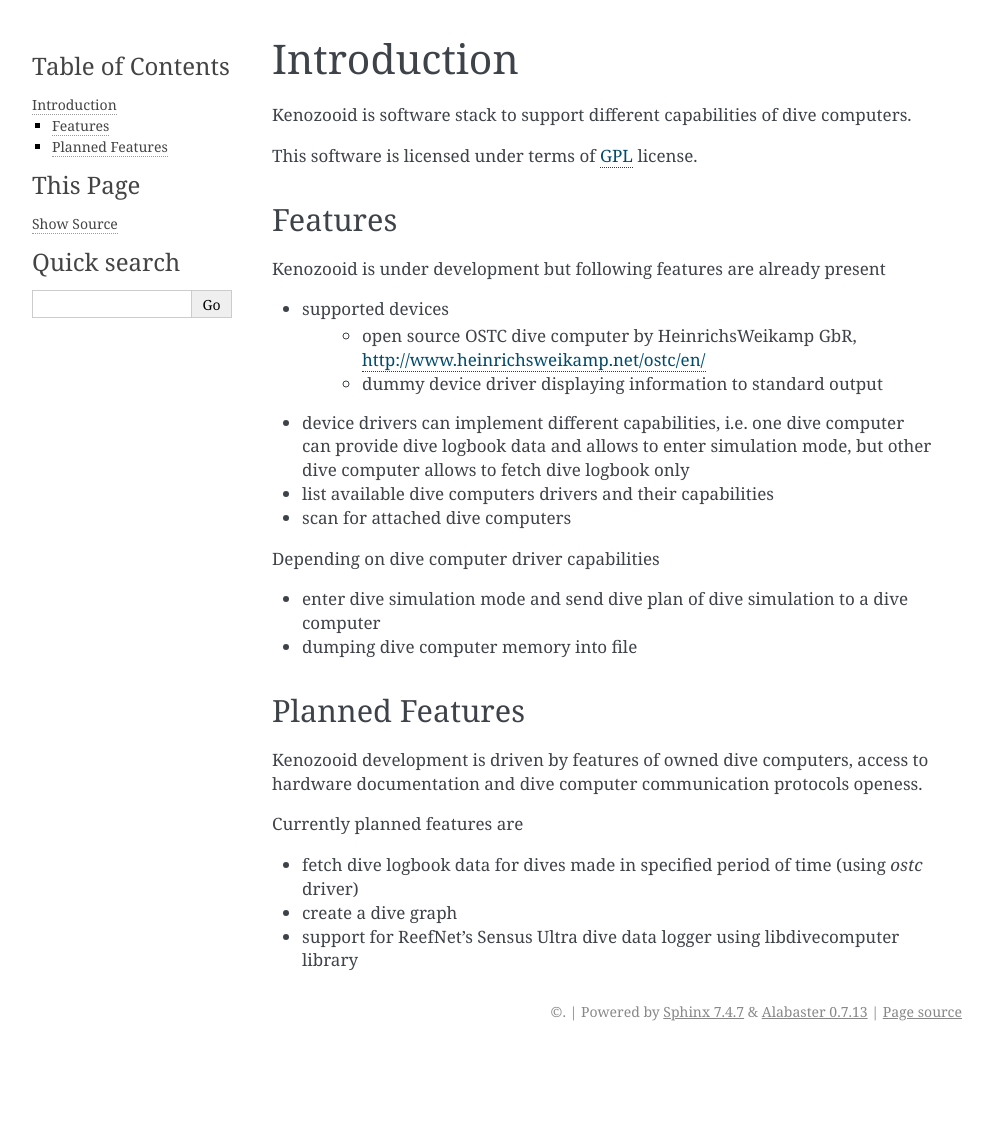
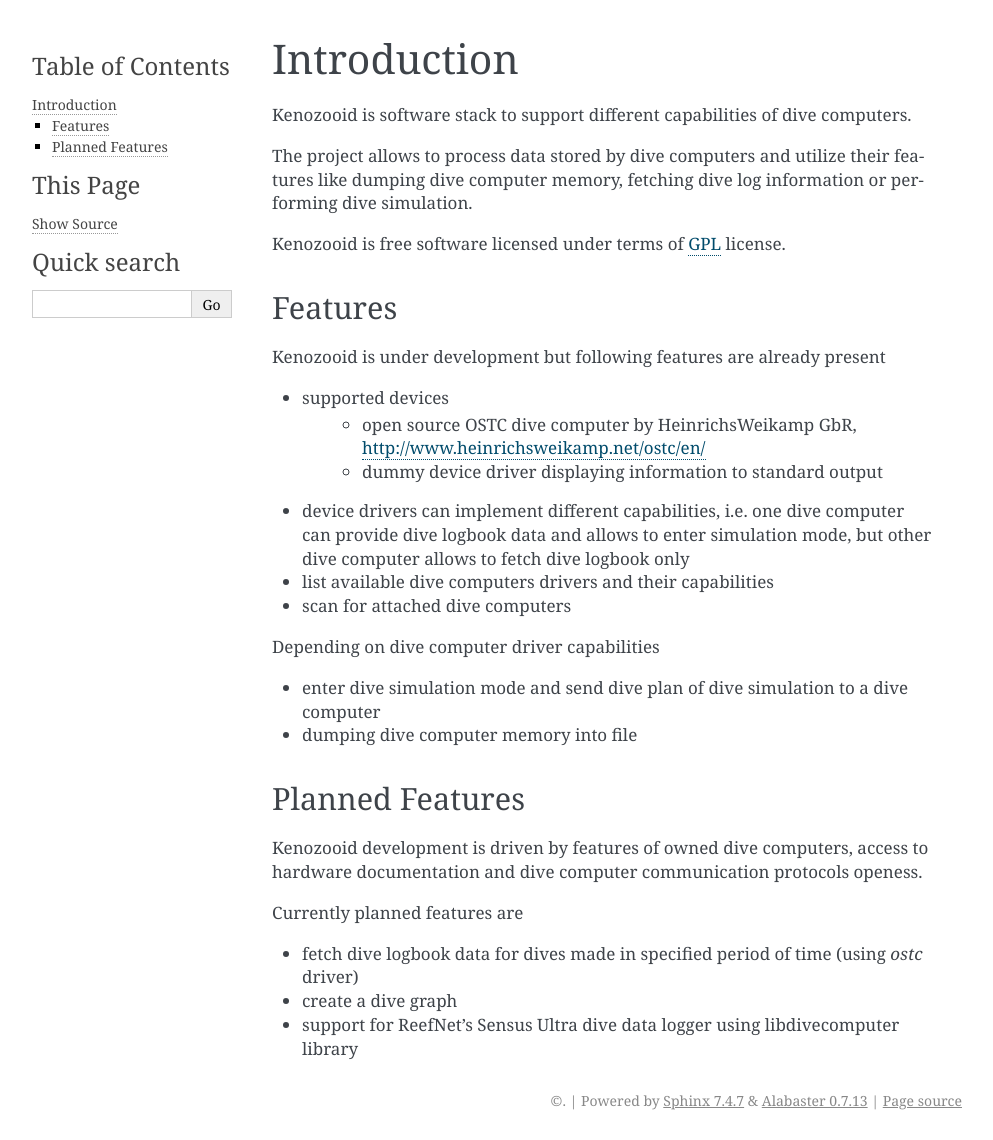
Before and after one commit to gitGNU/gnu_kenozooid, a Sphinx documentation site: the page built from doc/intro.txt, in a window 1280 px wide. Shown: the whole page, without its empty margins (148-1141 px from the left). Built offline with Sphinx 7.4.7, drawn with Linux system fonts in a browser that asks for light colours; before the commit the page ends 1051 px from its top, so only the background shows below that.

Commit message:
- project introduction improvements

```diff
--- a/doc/intro.txt
+++ b/doc/intro.txt
@@ -1,10 +1,13 @@
 Introduction
 ============
-
 Kenozooid is software stack to support different capabilities of dive
 computers.
 
-This software is licensed under terms of
+The project allows to process data stored by dive computers and utilize
+their features like dumping dive computer memory, fetching dive log
+information or performing dive simulation.
+
+Kenozooid is free software licensed under terms of
 `GPL <http://www.fsf.org/licensing/licenses/gpl.html>`_ license.
 
 Features
```
